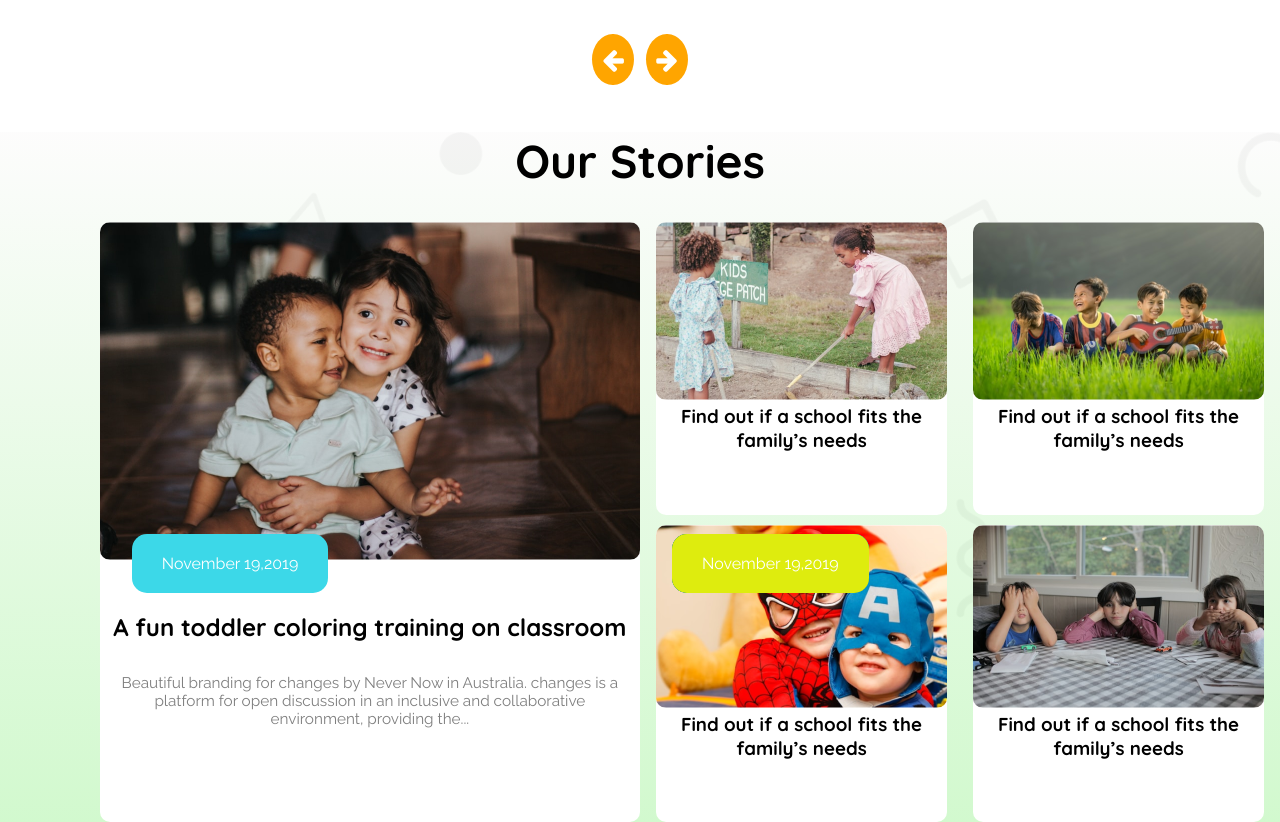
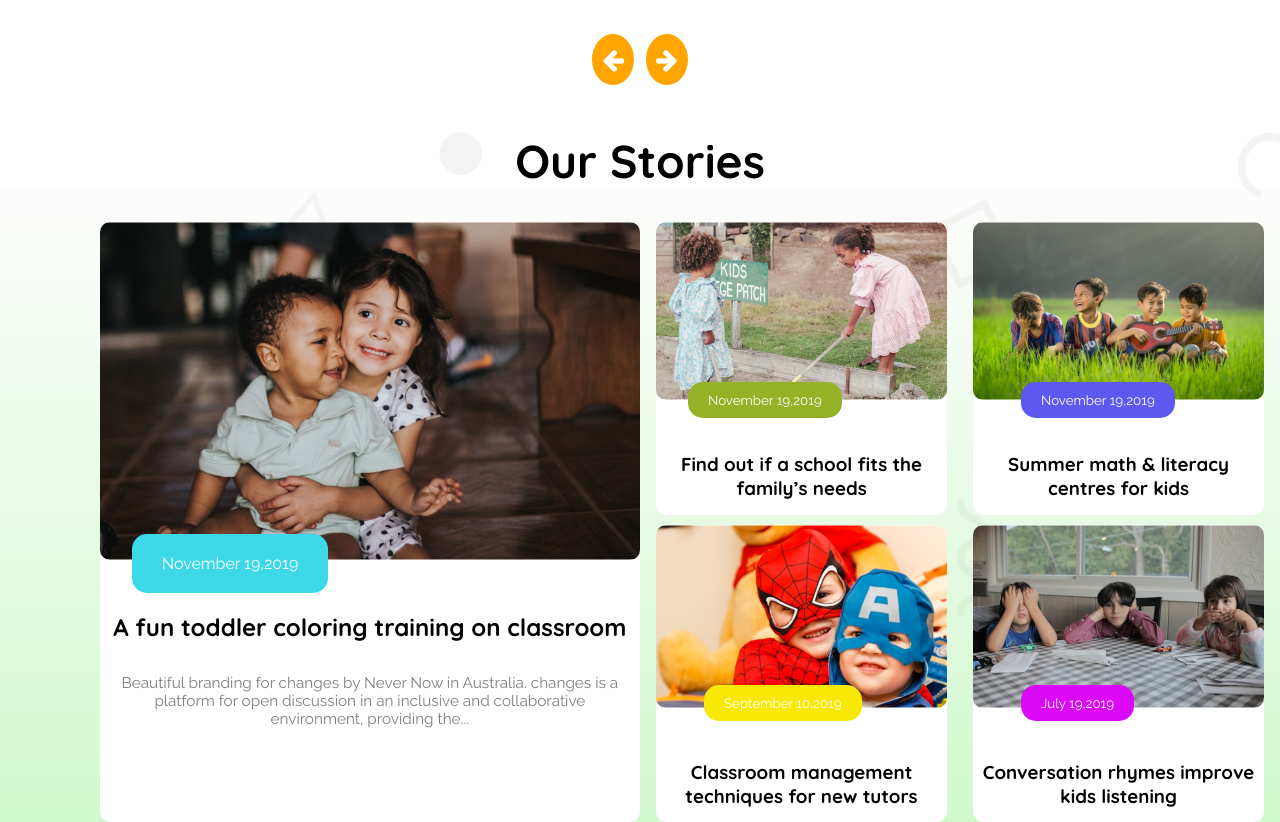
Before and after one commit to MdKamalHossen/B11-A2-Kids-School, a plain HTML site: page index.html in a window 1280 px wide. Shown: the part 1320-2142 px from the top of the page. Drawn offline with Linux system fonts and the light colour scheme.

Commit message:
second again

```diff
--- a/index.html
+++ b/index.html
@@ -141,10 +141,11 @@
         </div>
       </section> -->
       <section class="stories">
+        <div class="stories-header">
+          <h1>Our Stories</h1>
+        </div>
         <div class="stories-container">
-          <div class="stories-header">
-            <h1>Our Stories</h1>
-          </div>
+
           <div class="story-images-container">
             <div class="left-side-story-image-card">
               <img src="assets/story-1.png" />
@@ -157,29 +158,31 @@
               <button class="btn-stories">November 19,2019</button>
             </div>
             <!-- start second div  -->
+            </div>
             <div class="right-side-container">
               <div class="right-image-container">
                 <img src="assets/story-2.png" alt="second" />
                 <h3>Find out if a school fits the family’s needs</h3>
-                <button class="btn-stories-right">November 19,2019</button>
+                <button class="btn-stories-right btn-bg1">November 19,2019</button>
               </div>
               <div class="right-image-container1">
                 <img src="assets/story-3.png" alt="third" />
-                <h3>Find out if a school fits the family’s needs</h3>
-                <button class="btn-stories-right2">November 19,2019</button>
+                <h3>Summer math & literacy
+                  centres for kids</h3>
+                <button class="btn-stories-right2 btn-bg2">November 19,2019</button>
               </div>
               <div class="right-image-container2">
                 <img src="assets/story-4.png" alt="fourth" />
-                <h3>Find out if a school fits the family’s needs</h3>
-                <button class="btn-stories-right3">November 19,2019</button>
+                <h3>Classroom management
+                  techniques for new tutors</h3>
+                <button class="btn-stories-right3 btn-bg3">September 10,2019</button>
               </div>
               <div class="right-image-container3">
                 <img src="assets/story-5.png" alt="fifth" />
-                <h3>Find out if a school fits the family’s needs</h3>
-                <button class="btn-stories-right4">November 19,2019</button>
+                <h3>Conversation rhymes
+                  improve kids listening</h3>
+                <button class="btn-stories-right4 btn-bg4">July 19,2019</button>
                </div>
-            </div>
-
             </div>
           </div>
         </div>
--- a/styles/index.css
+++ b/styles/index.css
@@ -277,8 +277,10 @@ body {
   background-size: cover;
 }
 .stories-container {
-  height: auto;
-  width: auto;
+  display: flex;
+  /* height: auto;
+  width: auto; */
+  justify-content: center;
   background-image: linear-gradient(
     rgba(247, 245, 245, 0.274),
     rgba(109, 235, 97, 0.308)
@@ -339,6 +341,7 @@ body {
   width: 540.27px;
   height: 600px;
   position: relative;
+  margin-top: 2rem;
 }
 .right-image-container {
   background-color: #ffffff;
@@ -348,7 +351,22 @@ body {
 .right-image-container img {
   border-radius: 10px;
 }
+.right-image-container h3 {
+  margin-top: 3rem;
+}
+/* right second card  */
 .right-image-container1,
+.right-image-container2,
+.right-image-container3 {
+  background-color: #ffffff;
+  border-radius: 10px;
+  position: relative;
+}
+.right-image-container1 h3,
+.right-image-container2 h3,
+.right-image-container3 h3 {
+  margin-top: 3rem;
+}
 .right-image-container3 {
   background-color: #ffffff;
   border-radius: 10px;
@@ -362,6 +380,7 @@ body {
   margin: 0rem 1rem;
   border-radius: 10px;
 }
+
 .right-image-container2 img {
   border-radius: 10px;
 }
@@ -374,22 +393,23 @@ body {
 .btn-stories-right4 {
   position: absolute;
   font-family: "Raleway", serif;
-  font-size: 16px;
-  top: 19.5rem;
-  left: 2rem;
+  top: 10rem;
+  left: 3rem;
+  padding: 10px 20px;
   z-index: 1;
   border: none;
-  padding: 20px 30px;
   border-radius: 15px;
   color: #ffff;
-  background-color: #3cd8e8;
 }
-.btn-stories-right2 {
-  background-color: #8700ff;
+.btn-bg1 {
+  background-color: #95b226;
 }
-.btn-stories-right3 {
-  background-color: #05cf38;
+.btn-bg2 {
+  background-color: #5d58f0;
 }
-.btn-stories-right4 {
-  background-color: #deec0e;
+.btn-bg3 {
+  background-color: #f8e806;
 }
+.btn-bg4 {
+  background-color: #db09f7;
+}
```
